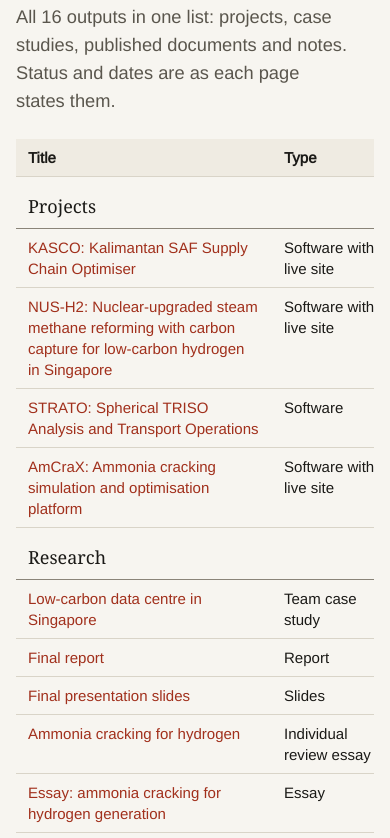
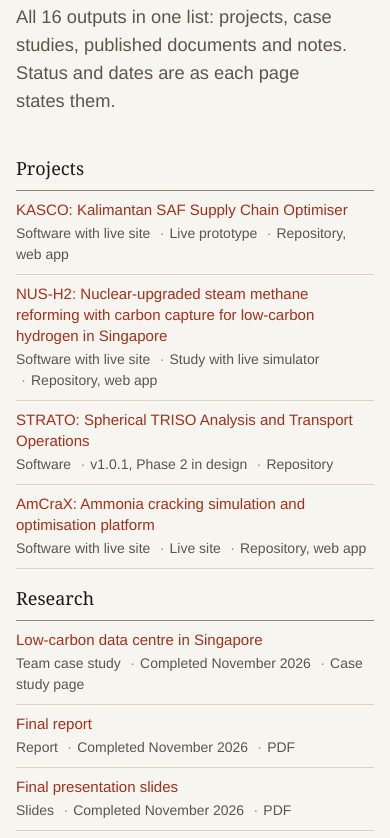
Before and after one commit to weewzr/weewzr, an Astro site: page /weewzr/ in a window 390 px wide. Shown: the part 4392-5230 px from the top of the page. Built offline with nearby package versions, Linux system fonts and the light colour scheme; Astro itself is replaced by a stand-in of ours; a web font is replaced by a local one.

Commit message:
Fix the review findings on the editorial redesign
- Project images: NUS-H2 and STRATO previews sat on the retired navy
  panel. tools/make_project_images.py now uses the paper colour
  (--bg-subtle) and takes its figures from the case-study copies
  already in public/projects, so the images can be rebuilt from the
  repository. The KASCO image needs a screenshot kept outside git and
  is left unchanged when it is absent.
- Outputs ledger on phones: below 640 px each row becomes a two-line
  entry (title, then type, date or status and format) instead of a
  table whose last two columns sat off-screen. Explicit table roles
  keep the semantics when the display type changes.
- Old links: research/#cat-* now forwards to the same category on the
  Writing page, where the notes moved.
- Fonts: the Inter greek subset is no longer declared. Greek letters in
  body text use the metric-matched Arial fallback, so the CN5303,
  CN5190 and NUS-H2 pages load 144 kB of fonts instead of 162 kB,
  under the 150 kB budget. The symbols still render.
- Figure and gallery dialogs used var(--navy), which no longer exists,
  so their backdrop was not drawn. They now use a fixed dark scrim.
- DESIGN_SYSTEM.md: a new section B8 records each deliberate
  difference from design direction A and its reason; the ledger and
  font notes now match the code.
- MAINTAINING.md: the font-swap layout-shift figures before the
  redesign did not reproduce between three set-ups (at most 0.0013,
  0.0384 and 0.105), so the before column is removed and no size of
  improvement is claimed. The after values reproduced in all three.

```diff
--- a/docs/DESIGN_SYSTEM.md
+++ b/docs/DESIGN_SYSTEM.md
@@ -3,7 +3,7 @@
 This document has two parts.
 
 - **Part A, shared core** (sections A1 to A13), is the rule set for all five of the owner's sites: this portfolio, STRATO, NUS-H2, AmCraX and KASCO, and for their READMEs. It fixes the logic (scales, breakpoints, focus, motion, accessibility, figures, tables, mathematics, code, writing) and leaves each site its own colours, typefaces and density.
-- **Part B, portfolio identity** (sections B1 to B8), is the look of this site, <https://weewzr.github.io/weewzr/>.
+- **Part B, portfolio identity** (sections B1 to B9), is the look of this site, <https://weewzr.github.io/weewzr/>.
 
 Each repository carries a copy of [`src/styles/tokens.core.css`](../src/styles/tokens.core.css), the tokens Part A names, and a short identity sheet of its own. There is no shared component library and no shared npm package: the stacks differ (Astro, React with Vite, vanilla JavaScript with WebAssembly), and the Astryx evaluation recorded in `docs/MAINTAINING.md` measured what a shared component runtime costs.
 
@@ -216,7 +216,7 @@ Scale ratio about 1.25, rem on a 16 px root.
 
 | Role | Face | Size | Line height | Notes |
 | --- | --- | --- | --- | --- |
-| Home statement | Newsreader 500 | clamp(1.75rem, 1.4rem + 1.5vw, 2.5rem) | 1.15 | one factual sentence; -0.01em |
+| Home statement | Newsreader 500 | clamp(1.75rem, 1.4rem + 1.2vw, 2.25rem) | 1.15 | one factual sentence; -0.01em |
 | Page title (h1) | Newsreader 500 | clamp(2rem, 1.7rem + 1.3vw, 2.625rem) | 1.15 | |
 | Section title (h2) | Newsreader 500 | clamp(1.5rem, 1.3rem + 0.8vw, 1.75rem) | 1.25 | |
 | Sub-section (h3) | Inter 600 | 1.125rem | 1.35 | |
@@ -227,7 +227,7 @@ Scale ratio about 1.25, rem on a 16 px root.
 | Data, code, units | JetBrains Mono 400 | 0.875em | inherit | tabular by construction |
 
 - Newsreader is used at 24 px and above only. Numbers stay in Inter (with `tabular-nums` in tables) or JetBrains Mono.
-- All three faces are self-hosted from Fontsource packages, latin and latin-ext subsets only, with metric-matched local fallbacks (`Newsreader fallback` from Georgia, `Inter fallback` from Arial, `JetBrains Mono fallback` from Consolas or Courier New). The repository measured a layout shift of 0.18 to 0.21 from font swap on the STRATO page before these fallbacks existed (`docs/MAINTAINING.md`).
+- All three faces are self-hosted from Fontsource packages, latin and latin-ext subsets (plus greek for JetBrains Mono only; Greek letters in Inter text use the fallback face, see B8), with metric-matched local fallbacks (`Newsreader fallback` from Georgia, `Inter fallback` from Arial, `JetBrains Mono fallback` from Consolas or Courier New). The repository measured a layout shift of 0.18 to 0.21 from font swap on the STRATO page before these fallbacks existed (`docs/MAINTAINING.md`).
 - Space Grotesk is retired.
 
 ## B3. Layout
@@ -243,7 +243,7 @@ Top bar, labelled "Primary", with three labelled groups: **Work** (Projects, Res
 
 - **Project row** (home): a figure from the project's own output, the name and one sentence on what it computes, a status dot with its word, one verified result with its unit and provenance label, and one link row (Case study, Live site, Code). Area tags are plain text separated by middle dots; technology tags are small outlined tags.
 - **Card** (one system): 1 px `--border`, `--radius`, `--surface` fill, no shadow, no hover lift. Padding 24 px (16 px on phones). The whole card is one link through its title; hover and focus change the border colour only.
-- **Outputs ledger**: one table of every project, document and note, with columns Date, Type, Title and Section, hairline rows, mono dates.
+- **Outputs ledger**: one table of every project, case study, published document and note, grouped by section (Projects, Research, Writing, Community, Innovation), with columns Title, Type, Date or status and Format, hairline rows and tabular figures. Below 640 px each row becomes a two-line entry (title, then type, date or status and format), so no column is hidden off-screen.
 - **Buttons**: one primary per view (accent fill, `--on-accent` text, 40 px high, 44 px on touch); secondary is an outline in `--border-strong`.
 - **Status**: a 6 px dot plus its word ("Live site", "Released", "Planned"). "Website coming soon" is plain muted text, never a button shape.
 - **Callout**: 1 px border with a 3 px accent rule on the left.
@@ -262,7 +262,20 @@ Top bar, labelled "Primary", with three labelled groups: **Work** (Projects, Res
 - 16 px inline with text, 20 px in buttons and navigation. An icon goes with a label, except the GitHub and LinkedIn marks, which carry an `aria-label`.
 - No emoji in headings, lists or badges.
 
-## B8. Where the rules come from
+## B8. Recorded differences from design direction A
+
+Part B follows direction A of the Stage A design review (2026-11-24), with these deliberate differences. Each one can be revisited; none is an oversight.
+
+| Direction A | This site | Reason |
+| --- | --- | --- |
+| Home statement 36 to 52 px | 28 to 36 px (`--fs-statement`), measure 42ch | The owner's chosen statement is one long sentence (28 words). At the larger sizes it pushes the first project row below the fold of a 1440 x 900 window; at 36 px it takes four lines and the first row's figure and checked result stay visible. |
+| Container 1200 px | 1120 px (`--maxw`), the width the site already used | At 1120 px the text column of a project row (7 of 12 columns) is already close to the 68ch measure; a wider container would add empty margin, not readable width. |
+| Case-study pages with a 220 px margin column | No margin column; the existing tabbed layout with "On this page" contents and a facts block at the top | The case studies kept their tested tab, contents and figure components in the redesign. A margin column is an open item, not a rejected one. |
+| Cards only for galleries and documents | Bordered cards also for the About research interests, the Writing note list and "Selected work" | Each of these is a list of separately linked items with a short description; the card gives each item one clear hover and focus target. Plain rows would also work. |
+| Ledger columns Date, Type, Title, Project, Format/size, mono dates | Title, Type, Date or status, Format, grouped by section; dates in Inter with tabular figures | Projects have a status (for example "Live site"), not a date, so the column holds either. The section group rows replace a Project column. Numbers in running tables stay in Inter (B2). |
+| Greek subsets for the body face | No Inter greek subset; Greek letters fall back to `Inter fallback` (Arial) and then the system sans-serif | Keeps every page under the 150 kB font budget. The Inter greek subset (19 kB) took the CN5303, CN5190 and NUS-H2 pages to about 162 kB. JetBrains Mono keeps its small greek subset. |
+
+## B9. Where the rules come from
 
 Values were read from each project's source on 2026-11-19 and the Stage A design review of 2026-11-24. They were used as reference points. No code or component was copied.
 
--- a/src/components/OutputsLedger.astro
+++ b/src/components/OutputsLedger.astro
@@ -97,31 +97,31 @@ const total = groups.reduce((n, g) => n + g.rows.length, 0);
     </header>
 
     <div class="table-scroll" role="region" tabindex="0" aria-labelledby="outputs-title">
-      <table class="data-table ledger__table">
-        <thead>
-          <tr>
-            <th scope="col">Title</th>
-            <th scope="col">Type</th>
-            <th scope="col">Date or status</th>
-            <th scope="col">Format</th>
+      <table class="data-table ledger__table" role="table">
+        <thead role="rowgroup">
+          <tr role="row">
+            <th scope="col" role="columnheader">Title</th>
+            <th scope="col" role="columnheader">Type</th>
+            <th scope="col" role="columnheader">Date or status</th>
+            <th scope="col" role="columnheader">Format</th>
           </tr>
         </thead>
         {
           groups.map((g) => (
-            <tbody id={g.id}>
-              <tr class="ledger__group">
-                <th scope="colgroup" colspan="4">
+            <tbody id={g.id} role="rowgroup">
+              <tr class="ledger__group" role="row">
+                <th scope="colgroup" colspan="4" role="columnheader">
                   {g.label}
                 </th>
               </tr>
               {g.rows.map((r) => (
-                <tr>
-                  <td class="ledger__title">
+                <tr role="row">
+                  <td class="ledger__title" role="cell">
                     <a href={withBase(r.href)}>{r.title}</a>
                   </td>
-                  <td>{r.type}</td>
-                  <td class="ledger__when">{r.iso ? <time datetime={r.iso}>{r.when}</time> : r.when}</td>
-                  <td class="ledger__format">{r.format}</td>
+                  <td class="ledger__type" role="cell">{r.type}</td>
+                  <td class="ledger__when" role="cell">{r.iso ? <time datetime={r.iso}>{r.when}</time> : r.when}</td>
+                  <td class="ledger__format" role="cell">{r.format}</td>
                 </tr>
               ))}
             </tbody>
@@ -166,4 +166,58 @@ const total = groups.reduce((n, g) => n + g.rows.length, 0);
   tbody {
     scroll-margin-top: calc(var(--nav-h) + 12px);
   }
+
+  /* Phones: a four-column table does not fit 390 px without hiding columns off-screen, so each row becomes a
+     two-line entry: the title, then type, date or status and format on one muted line. The explicit ARIA roles
+     in the markup keep the table semantics when the display type changes. */
+  @media (max-width: 639.98px) {
+    .ledger__table {
+      min-width: 0;
+    }
+    .ledger__table,
+    .ledger__table tbody,
+    .ledger__table tr,
+    .ledger__table th {
+      display: block;
+    }
+    .ledger__table thead {
+      position: absolute;
+      width: 1px;
+      height: 1px;
+      overflow: hidden;
+      clip-path: inset(50%);
+      white-space: nowrap;
+    }
+    .ledger__table tr:not(.ledger__group) {
+      padding: var(--space-2) 0;
+      border-bottom: 1px solid var(--border);
+    }
+    .ledger__table td {
+      display: inline;
+      padding: 0;
+      border: 0;
+      white-space: normal;
+    }
+    .ledger__table .ledger__title {
+      display: block;
+      min-width: 0;
+      margin-bottom: var(--space-1);
+    }
+    .ledger__type,
+    .ledger__when,
+    .ledger__format {
+      color: var(--text-muted);
+      font-size: var(--fs-label);
+    }
+    .ledger__when::before,
+    .ledger__format::before {
+      content: '·';
+      content: '·' / '';
+      margin-inline: 0.4em;
+      color: var(--border-strong);
+    }
+    .ledger__group th {
+      padding: var(--space-4) 0 var(--space-2);
+    }
+  }
 </style>
--- a/src/components/case/Figure.astro
+++ b/src/components/case/Figure.astro
@@ -107,7 +107,8 @@ const url = withBase(src);
     flex-direction: column;
   }
   .fig-dialog::backdrop {
-    background: color-mix(in srgb, var(--navy) 85%, transparent);
+    /* A fixed dark scrim in both themes; the --navy token it used was retired in the redesign. */
+    background: rgb(20 18 15 / 0.82);
   }
   .fig-dialog-bar {
     display: flex;
--- a/src/components/case/Gallery.astro
+++ b/src/components/case/Gallery.astro
@@ -187,7 +187,8 @@ const first = images[0];
     flex-direction: column;
   }
   .gal-dialog::backdrop {
-    background: color-mix(in srgb, var(--navy) 85%, transparent);
+    /* A fixed dark scrim in both themes; the --navy token it used was retired in the redesign. */
+    background: rgb(20 18 15 / 0.82);
   }
   .gal-bar {
     display: flex;
--- a/src/styles/fonts.css
+++ b/src/styles/fonts.css
@@ -1,7 +1,10 @@
 /* Self-hosted web fonts (SIL Open Font License 1.1, see THIRD_PARTY_NOTICES.md), from the Fontsource packages.
-   Only the subsets the site uses are declared: latin and latin-ext for all three faces, and greek for Inter and
-   JetBrains Mono, which the case studies use for symbols. A browser downloads a subset only when the page uses a
-   character in its unicode-range.
+   Only the subsets the site uses are declared: latin and latin-ext for all three faces, and greek for JetBrains
+   Mono. A browser downloads a subset only when the page uses a character in its unicode-range.
+   Inter has no greek face on purpose: the few Greek symbols in body text (for example on the CN5303, CN5190 and
+   NUS-H2 pages) are drawn by the next font in the stack, the metric-matched 'Inter fallback' (Arial, which has
+   Greek), then the system sans-serif. That keeps every page under the 150 kB font budget; the 19 kB Inter greek
+   subset had taken those pages to about 162 kB.
 
    Each face has a metric-matched local fallback, so that text set in the fallback before the web font arrives
    takes up nearly the same width and the swap does not move the layout. The overrides were computed from the
@@ -24,14 +27,6 @@
   font-weight: 100 900;
   src: url('../../node_modules/@fontsource-variable/inter/files/inter-latin-ext-wght-normal.woff2') format('woff2-variations');
   unicode-range: U+0100-02BA, U+02BD-02C5, U+02C7-02CC, U+02CE-02D7, U+02DD-02FF, U+0304, U+0308, U+0329, U+1D00-1DBF, U+1E00-1E9F, U+1EF2-1EFF, U+2020, U+20A0-20AB, U+20AD-20C0, U+2113, U+2C60-2C7F, U+A720-A7FF;
-}
-@font-face {
-  font-family: 'Inter Variable';
-  font-style: normal;
-  font-display: swap;
-  font-weight: 100 900;
-  src: url('../../node_modules/@fontsource-variable/inter/files/inter-greek-wght-normal.woff2') format('woff2-variations');
-  unicode-range: U+0370-0377, U+037A-037F, U+0384-038A, U+038C, U+038E-03A1, U+03A3-03FF;
 }
 
 @font-face {
```
Also changed, not shown: docs/MAINTAINING.md (+11 -9 lines), src/pages/research/index.astro (+10 -0 lines), public/projects/nush2-640.webp, public/projects/nush2.webp, public/projects/strato-640.webp, public/projects/strato.webp, 1 other file.
